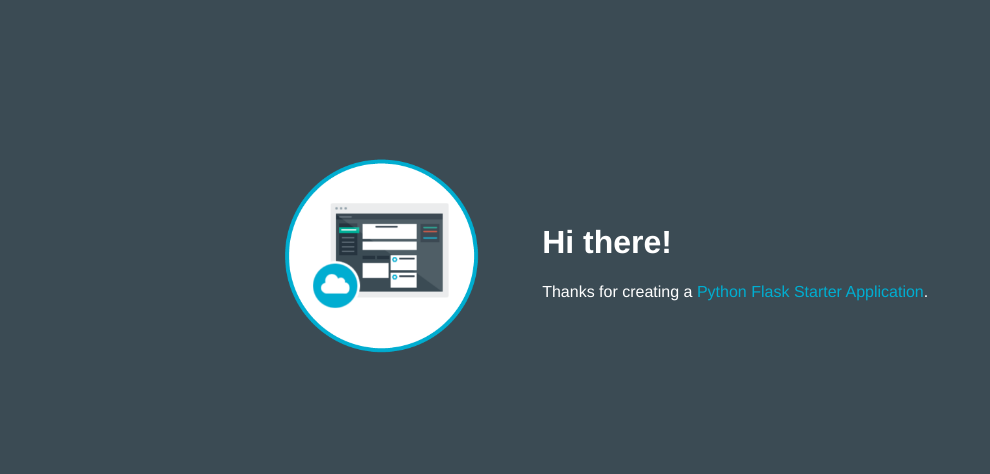
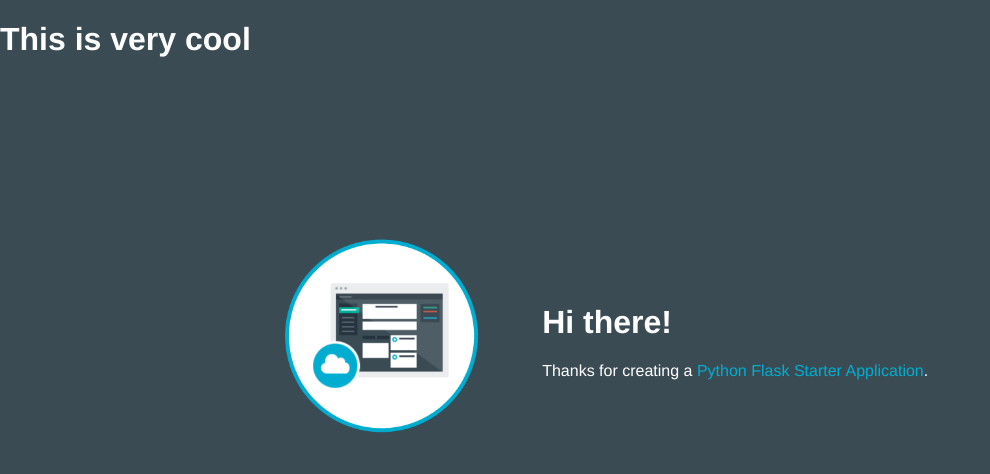
Before and after one commit to azimshaik/sma-key, a plain HTML site: page static/index.html in a window 1280 px wide. Shown: the whole page, without its empty margins (0-990 px from the left). Drawn offline with Linux system fonts and the light colour scheme; files that its build step writes are made by us from their sources; files whose address does not match are found by name.

Commit message:
commmit test

```diff
--- a/static/index.html
+++ b/static/index.html
@@ -3,6 +3,7 @@
 
   <head>
     <title>Python Flask Starter Application</title>
+    <h1>This is very cool</h1>
     <meta charset="utf-8">
     <meta http-equiv="X-UA-Compatible" content="IE=edge">
     <meta name="viewport" content="width=device-width, initial-scale=1">
```
